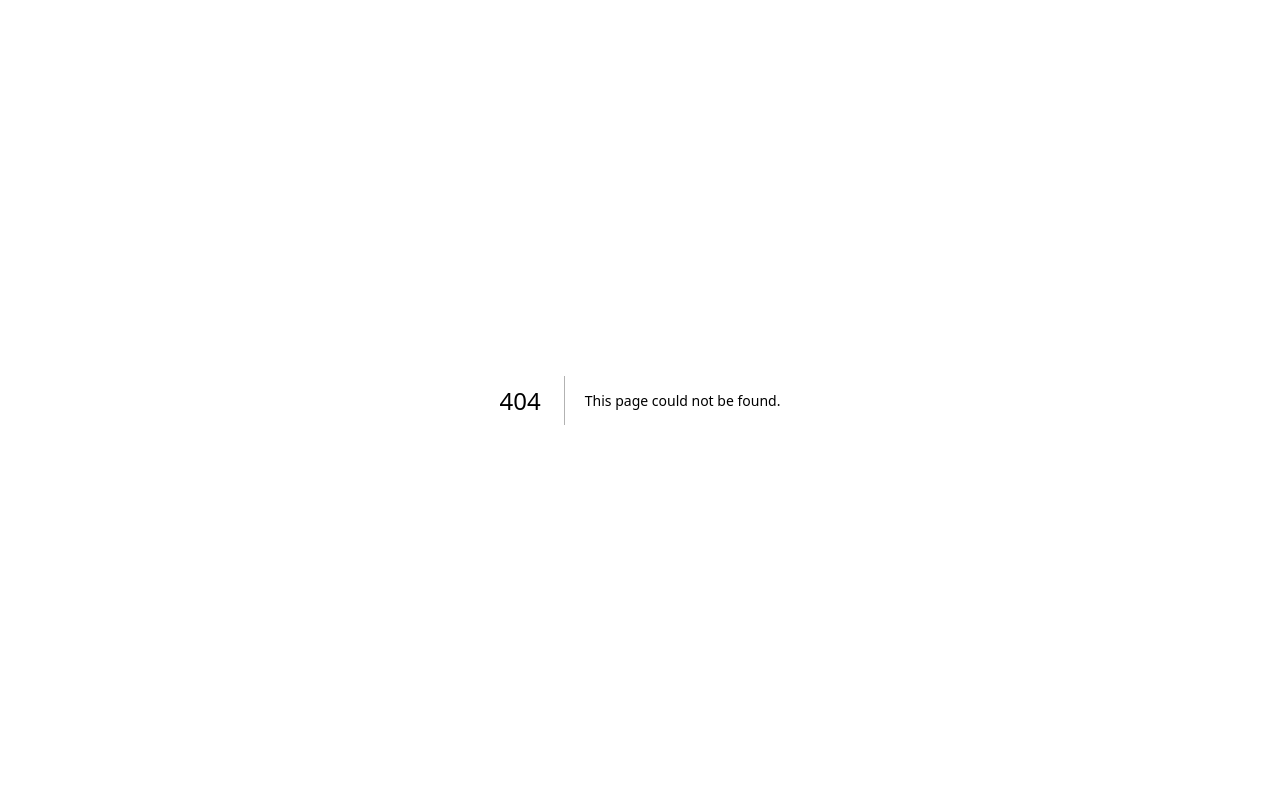
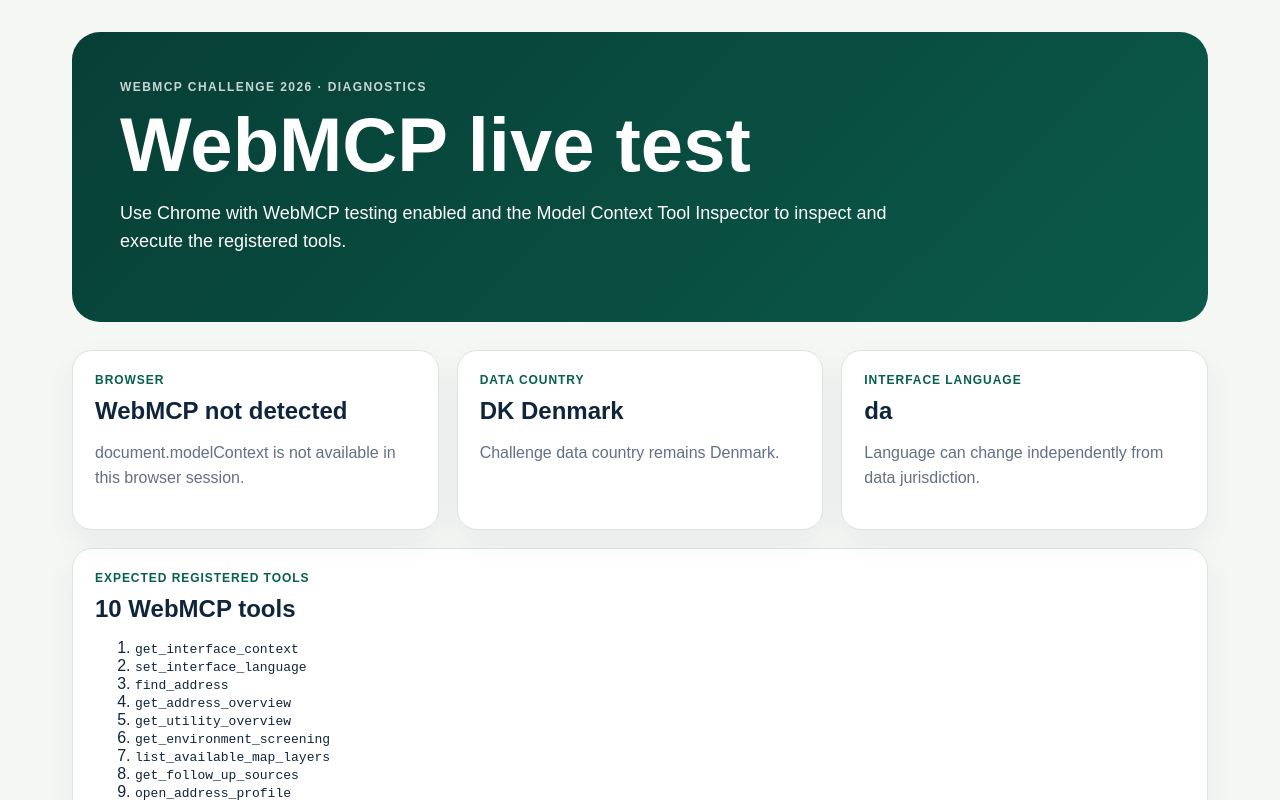
Before and after one commit to HenrikBrixCare/forsyningsdata-danmark-webmcp, a Next.js app: page /webmcp-test in a window 1280 px wide. Before the commit this address had no page. Shown: the top 800 px of the page. Built offline with nearby package versions, Linux system fonts and the light colour scheme.

Commit message:
feat: add public WebMCP diagnostics page

```diff
--- /dev/null
+++ b/app/webmcp-test/page.tsx
@@ -0,0 +1,48 @@
+"use client";
+
+import { useEffect, useState } from "react";
+
+const tools = [
+  "get_interface_context",
+  "set_interface_language",
+  "find_address",
+  "get_address_overview",
+  "get_utility_overview",
+  "get_environment_screening",
+  "list_available_map_layers",
+  "get_follow_up_sources",
+  "open_address_profile",
+  "focus_address_section"
+];
+
+export default function WebMCPTestPage() {
+  const [detected, setDetected] = useState(false);
+  const [language, setLanguage] = useState("da");
+  useEffect(() => {
+    setDetected(Boolean((document as Document & { modelContext?: unknown }).modelContext));
+    const stored = window.localStorage.getItem("fdd-language"); if (stored) setLanguage(stored);
+    const listener = (event: Event) => { const detail = (event as CustomEvent<{ locale?: string }>).detail; if (detail?.locale) setLanguage(detail.locale); };
+    window.addEventListener("fdd-locale-change", listener); return () => window.removeEventListener("fdd-locale-change", listener);
+  }, []);
+
+  return (
+    <main className="shell">
+      <section className="hero">
+        <div className="eyebrow">WebMCP Challenge 2026 · diagnostics</div>
+        <h1>WebMCP live test</h1>
+        <p>Use Chrome with WebMCP testing enabled and the Model Context Tool Inspector to inspect and execute the registered tools.</p>
+      </section>
+      <section className="grid">
+        <article className="data-card"><div className="card-kicker">Browser</div><h2 className={detected ? "status-ok" : ""}>{detected ? "WebMCP detected ✓" : "WebMCP not detected"}</h2><p className="muted">document.modelContext {detected ? "is available" : "is not available"} in this browser session.</p></article>
+        <article className="data-card"><div className="card-kicker">Data country</div><h2>DK Denmark</h2><p className="muted">Challenge data country remains Denmark.</p></article>
+        <article className="data-card"><div className="card-kicker">Interface language</div><h2>{language}</h2><p className="muted">Language can change independently from data jurisdiction.</p></article>
+      </section>
+      <section className="data-card" style={{ marginTop: 18 }}>
+        <div className="card-kicker">Expected registered tools</div><h2>10 WebMCP tools</h2>
+        <ol>{tools.map((tool) => <li key={tool}><code>{tool}</code></li>)}</ol>
+        <p className="muted">The browser's WebMCP inspector is the authoritative view of tools actually discovered in the current session.</p>
+      </section>
+      <p style={{ marginTop: 24 }}><a className="source-link" href="/">← Back to public challenge demo</a></p>
+    </main>
+  );
+}
```
